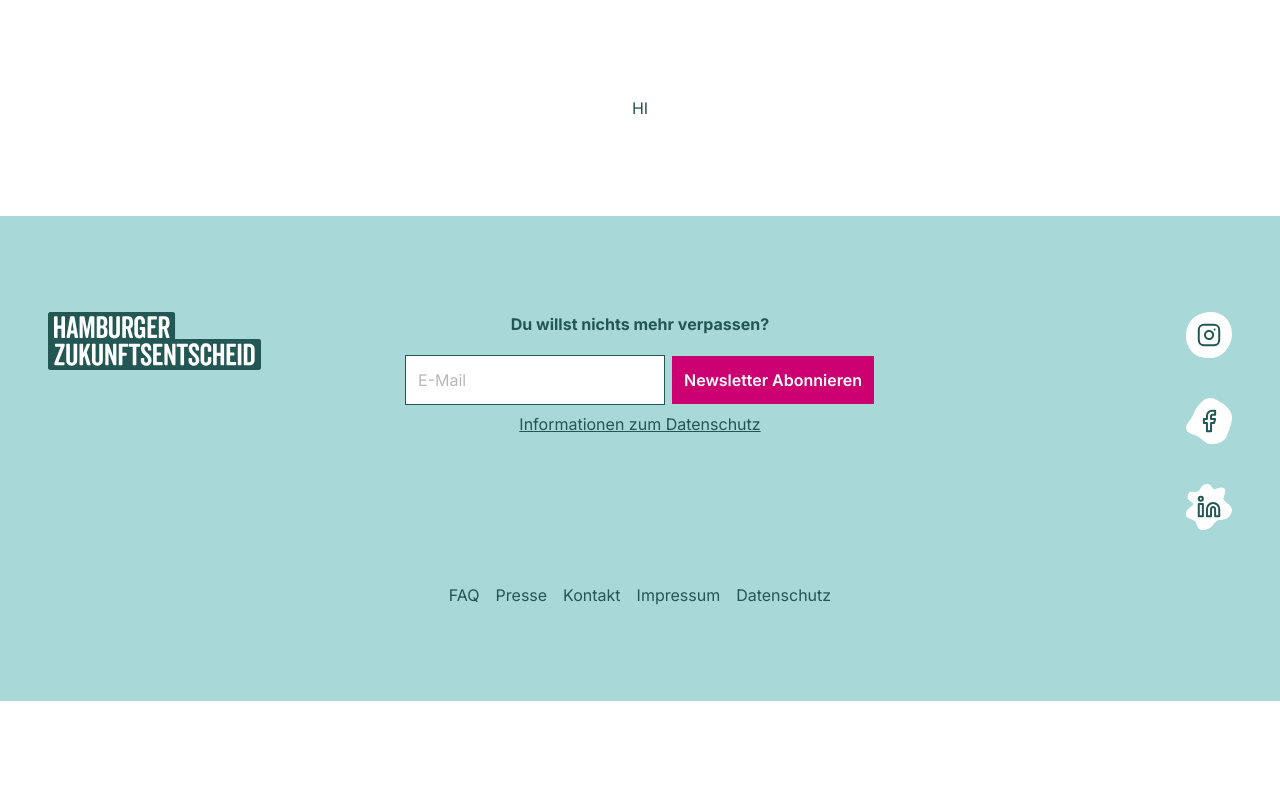
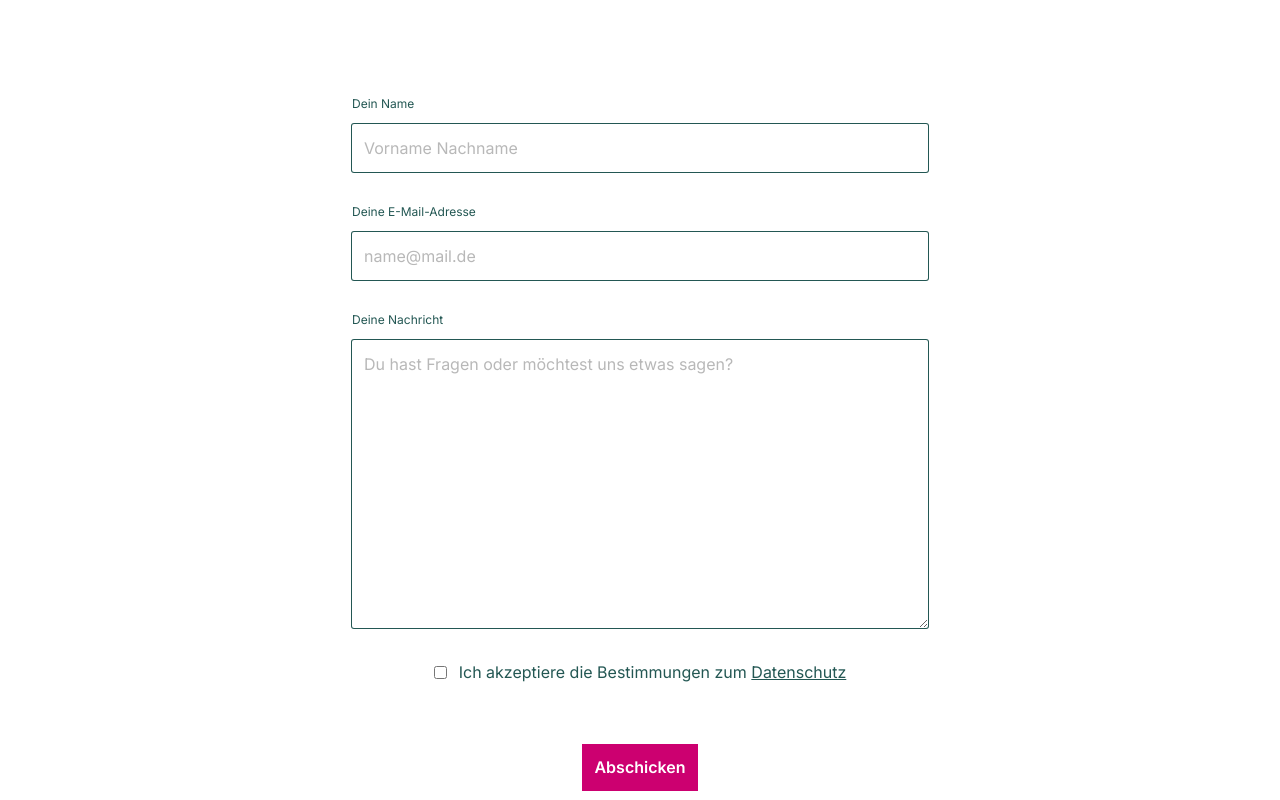
Before and after one commit to hamburg-klimaneutral/zukunftsentscheid-website, a Next.js app: page /kontakt in a window 1280 px wide. Shown: the part 420-1220 px from the top of the page. Before the commit the page ends 1121 px from the top, so only its background shows below. Built offline with nearby package versions, Linux system fonts and the light colour scheme; no server answers.

Commit message:
feat: setup contact page

```diff
--- /dev/null
+++ b/app/(content)/kontakt/form.tsx
@@ -0,0 +1,98 @@
+'use client'
+
+import {useForm, SubmitHandler} from "react-hook-form"
+import {zodResolver} from "@hookform/resolvers/zod";
+import {Label} from "radix-ui";
+import Link from "next/link";
+import {contactFormSchema, ContactFormSchema} from "@/app/actions/submit-contact-form-schema";
+import {submitContactForm} from "@/app/actions/submit-contact-form";
+import {twMerge} from "tailwind-merge";
+import {clsx} from 'clsx'
+
+export default function ContactForm() {
+    const form = useForm<ContactFormSchema>({
+        resolver: zodResolver(contactFormSchema),
+        defaultValues: {
+            name: '',
+            email: '',
+            message: '',
+            // allow initially invalid value to force opt-in
+            privacyAccepted: false as boolean as true,
+        },
+    });
+
+    const {
+        register,
+        handleSubmit,
+        formState: {errors},
+    } = form;
+
+    const onSubmitForm: SubmitHandler<ContactFormSchema> = async (data) => {
+        await submitContactForm(data);
+    };
+
+    return (
+        <form className="flex flex-col gap-8 w-xl max-w-full" onSubmit={handleSubmit(onSubmitForm)}>
+            <div className={twMerge(clsx('flex flex-col gap-3', {'error': errors.name}))}>
+                <Label.Root className={clsx('text-tiny', {'text-error': errors.name})} htmlFor="contact-input-name">
+                    Dein Name
+                </Label.Root>
+                <input
+                    {...register('name')}
+                    type="text"
+                    id="contact-input-name"
+                    placeholder="Vorname Nachname"
+                />
+                {errors.name && <span className="text-tiny text-error">{errors.name?.message}</span>}
+            </div>
+
+            <div className={twMerge(clsx('flex flex-col gap-3', {'error': errors.email}))}>
+                <Label.Root className={clsx('text-tiny', {'text-error': errors.email})} htmlFor="contact-input-email">
+                    Deine E-Mail-Adresse
+                </Label.Root>
+                <input
+                    {...register('email')}
+                    type="email"
+                    id="contact-input-email"
+                    placeholder="name@mail.de"
+                />
+                {errors.email && <span className="text-tiny text-error">{errors.email?.message}</span>}
+            </div>
+
+            <div className={twMerge(clsx('flex flex-col gap-3', {'error': errors.message}))}>
+                <Label.Root className={clsx('text-tiny', {'text-error': errors.message})}
+                            htmlFor="contact-input-message">
+                    Deine Nachricht
+                </Label.Root>
+                <textarea
+                    {...register('message')}
+                    id="contact-input-message"
+                    rows={11}
+                    placeholder="Du hast Fragen oder möchtest uns etwas sagen?"
+                />
+                {errors.message && <span className="text-tiny text-error">{errors.message?.message}</span>}
+            </div>
+
+            <div className="flex flex-row gap-3 items-center justify-center">
+                <input
+                    {...register('privacyAccepted')}
+                    type="checkbox"
+                    id="contact-input-privacy"
+                    placeholder="Du hast Fragen oder möchtest uns etwas sagen?"
+                />
+                <div className="flex flex-col gap-1 relative">
+                    <Label.Root htmlFor="contact-input-privacy">
+                        Ich akzeptiere die Bestimmungen zum <Link href="/datenschutz"
+                                                                  className="underline">Datenschutz</Link>
+                    </Label.Root>
+                    {errors.privacyAccepted && <span
+                        className="text-tiny text-error absolute -bottom-4">{errors.privacyAccepted?.message}</span>}
+                </div>
+            </div>
+
+            <button className="button primary self-center mt-7" type="submit">
+                Abschicken
+            </button>
+        </form>
+    )
+}
--- a/app/(content)/kontakt/page.tsx
+++ b/app/(content)/kontakt/page.tsx
@@ -1,6 +1,8 @@
 import Block from "@/app/components/block";
+import ContactForm from "@/app/(content)/kontakt/form";
 
-export default function DonationPage() {
+export default function ContactPage() {
+
     return (
         <main>
             <Block variant="green">
@@ -9,7 +11,7 @@ export default function DonationPage() {
             </Block>
 
             <Block>
-                HI
+                <ContactForm />
             </Block>
         </main>
     )
--- /dev/null
+++ b/app/actions/services/sendPlainTextMail.ts
@@ -0,0 +1,61 @@
+import {cache} from 'react'
+import assert from 'node:assert'
+import type {SendEmailV3_1} from 'node-mailjet'
+import MailJet from 'node-mailjet'
+
+const {DIVERT_MAILS_TO_LOG = 'false', MAILJET_API_KEY, MAILJET_SECRET_KEY} = process.env
+
+const MAIL_FROM: SendEmailV3_1.Message['From'] = {
+    Email: 'kontakt@zukunftsentscheid-hamburg.de',
+    Name: 'Hamburger Zukunftsentscheid',
+}
+
+const getClient = cache(() => {
+    assert(MAILJET_API_KEY, 'MAILJET_API_KEY not defined')
+    assert(MAILJET_SECRET_KEY, 'MAILJET_SECRET_KEY not defined')
+
+    return new MailJet.Client({
+        apiKey: MAILJET_API_KEY,
+        apiSecret: MAILJET_SECRET_KEY,
+    })
+})
+
+export async function sendPlainTextMail(
+    {
+        to,
+        subject,
+        body,
+        replyTo,
+    }: {
+        to: string
+        subject: string
+        body: string
+        replyTo?: SendEmailV3_1.Message['ReplyTo']
+    }) {
+
+    if (DIVERT_MAILS_TO_LOG === 'true') {
+        console.info('diverting mail to log', {
+            to, subject, body, replyTo,
+        })
+        return
+    }
+
+    const request: SendEmailV3_1.Body = {
+        Messages: [
+            {
+                From: MAIL_FROM,
+                ReplyTo: replyTo,
+                To: [
+                    {
+                        Email: to,
+                    },
+                ],
+                Subject: subject,
+                Variables: {},
+                TextPart: body,
+            },
+        ],
+    }
+
+    return getClient().post('send', {version: 'v3.1'}).request(request)
+}
--- /dev/null
+++ b/app/actions/submit-contact-form-schema.ts
@@ -0,0 +1,20 @@
+import {z} from "zod";
+
+export const contactFormSchema = z.object({
+    name: z
+        .string({message: "Pflichtfeld"})
+        .min(1, "Pflichtfeld"),
+    email: z
+        .string({message: "Pflichtfeld"})
+        .min(1, {message: "Pflichtfeld"}).email("Keine gültige E-Mail"),
+    message: z
+        .string({message: "Pflichtfeld"})
+        .min(1, "Pflichtfeld"),
+    privacyAccepted: z.literal(true, {
+        errorMap: () => ({
+            message: "Die Datenschutzbestimmungen müssen akzeptiert werden."
+        })
+    }),
+});
+
+export type ContactFormSchema = z.infer<typeof contactFormSchema>
--- /dev/null
+++ b/app/actions/submit-contact-form.ts
@@ -0,0 +1,18 @@
+'use server'
+
+import {contactFormSchema, ContactFormSchema} from "@/app/actions/submit-contact-form-schema";
+import {sendPlainTextMail} from "@/app/actions/services/sendPlainTextMail";
+
+export async function submitContactForm(data: ContactFormSchema) {
+    const {name, email, message} = contactFormSchema.parse(data)
+
+    await sendPlainTextMail({
+        to: 'kontakt@zukunftsentscheid-hamburg.de',
+        subject: `Neue Kontaktanfrage von ${name} <${email}>`,
+        body: message,
+        replyTo: {
+            Name: name,
+            Email: email,
+        }
+    })
+}
--- a/app/styles/utils.css
+++ b/app/styles/utils.css
@@ -76,9 +76,13 @@
 }
 
 @utility form-input {
-  @apply bg-white border-none ring-1 ring-green-dark rounded-none p-3 placeholder-grey;
+  @apply bg-white border-none ring-1 ring-green-dark rounded-xs p-3 placeholder-grey;
 
   &:focus {
     @apply outline-none ring-2 ring-green-dark;
   }
+
+  .error & {
+    @apply outline-none ring-2 ring-error text-error;
+  }
 }
```
Also changed, not shown: package.json (+7 -1 lines), 1 other file (tests, documents, lock files or other folders).
